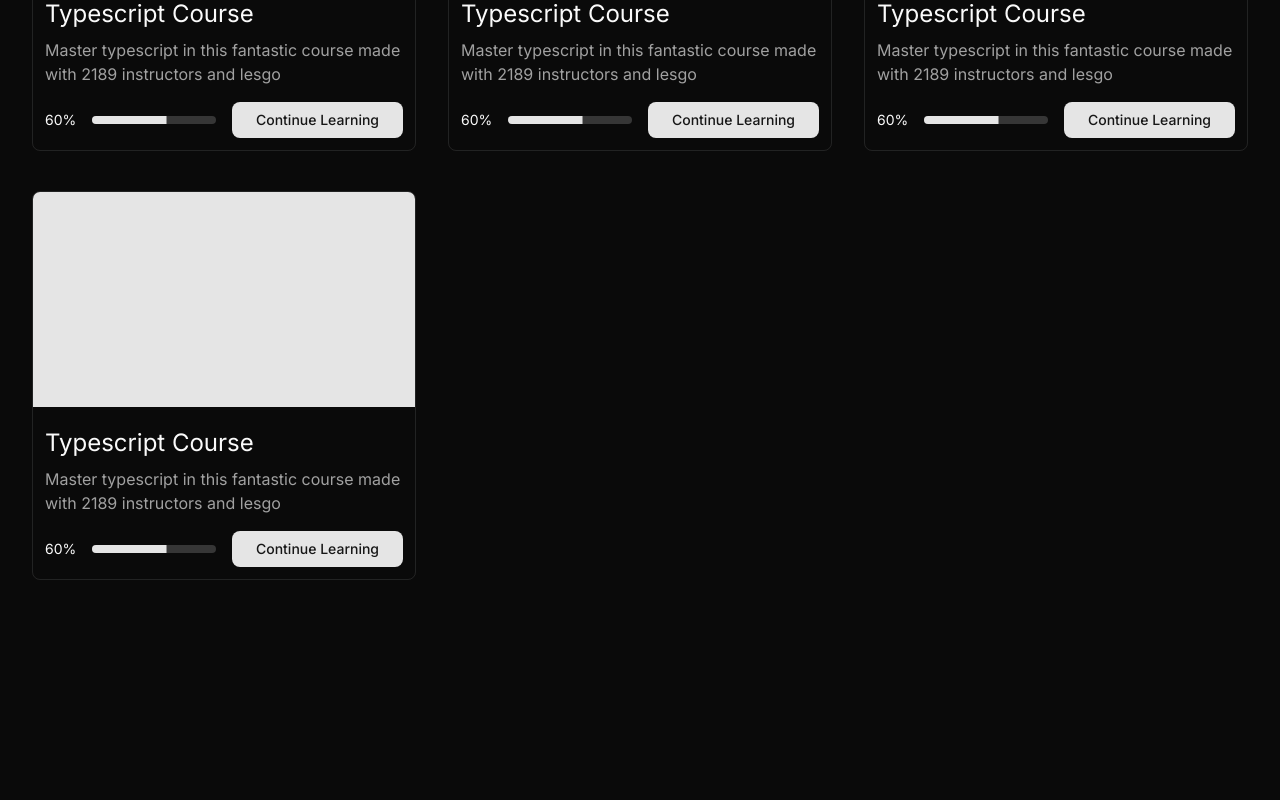
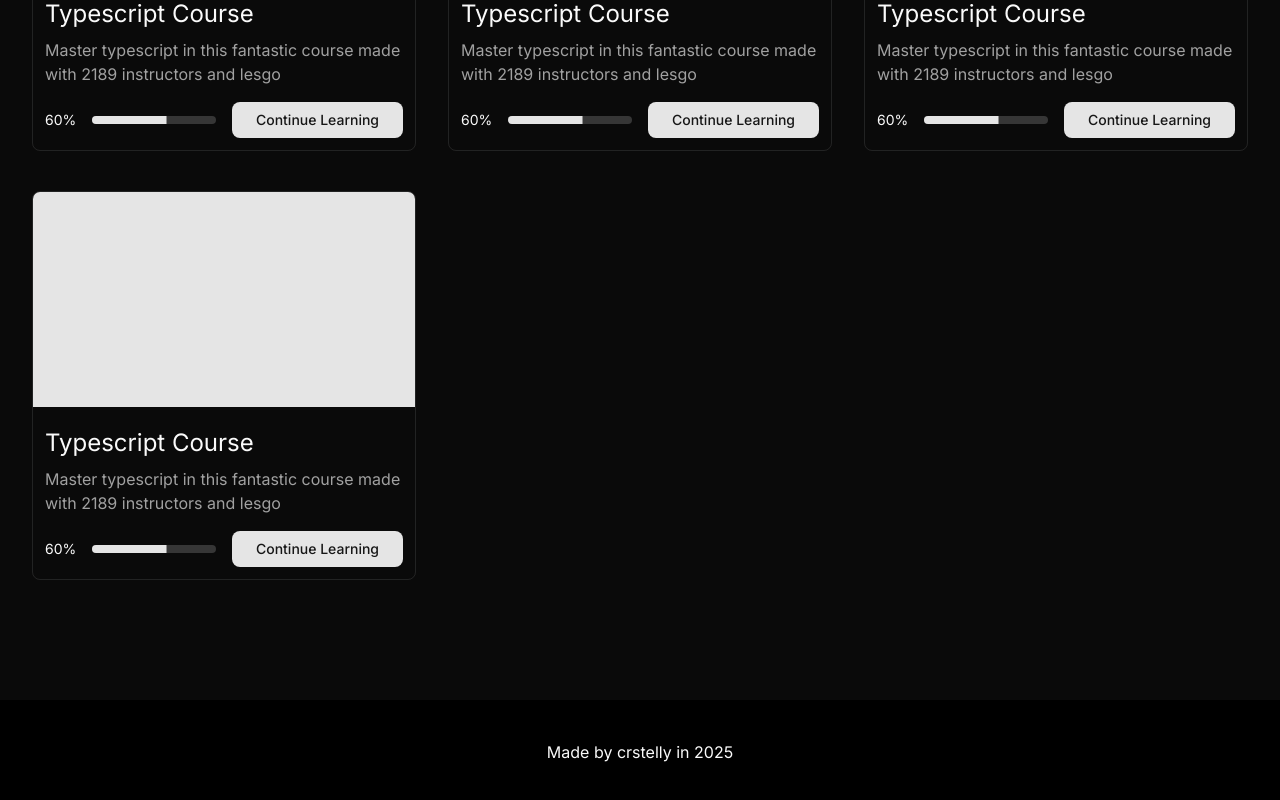
Before and after one commit to crstelli/codinglabs-lms, a Next.js app: page / in a window 1280 px wide. Shown: the part 1131-1931 px from the top of the page. Before the commit the page ends 1831 px from the top, so only its background shows below. Built offline with nearby package versions, Linux system fonts and the light colour scheme.

Commit message:
Built footer layout.

```diff
--- a/app/layout.tsx
+++ b/app/layout.tsx
@@ -4,6 +4,7 @@ import type { ChildrenNode } from "@/types/ChildrenNode";
 
 import { Inter } from "next/font/google";
 import { Navbar } from "@/components/Navbar";
+import { Footer } from "@/components/Footer";
 
 const inter = Inter({ subsets: ["latin"] });
 
@@ -18,6 +19,7 @@ export default function RootLayout({ children }: ChildrenNode) {
       <body className={`${inter.className} dark relative min-h-screen max-w-screen`}>
         <Navbar />
         <main className="h-full w-[95%] max-w-7xl py-30 mx-auto">{children}</main>
+        <Footer />
       </body>
     </html>
   );
--- /dev/null
+++ b/components/Footer.tsx
@@ -0,0 +1,5 @@
+function Footer() {
+  return <footer className="w-full bg-black py-10 text-center">Made by crstelly in 2025</footer>;
+}
+
+export { Footer };
```
